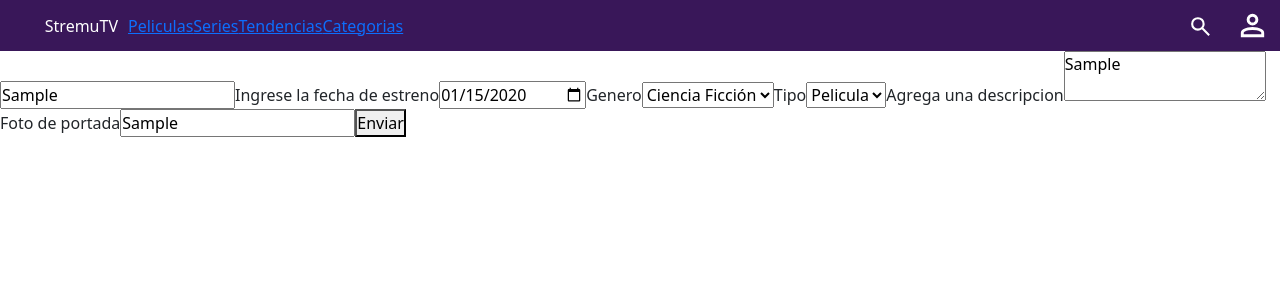
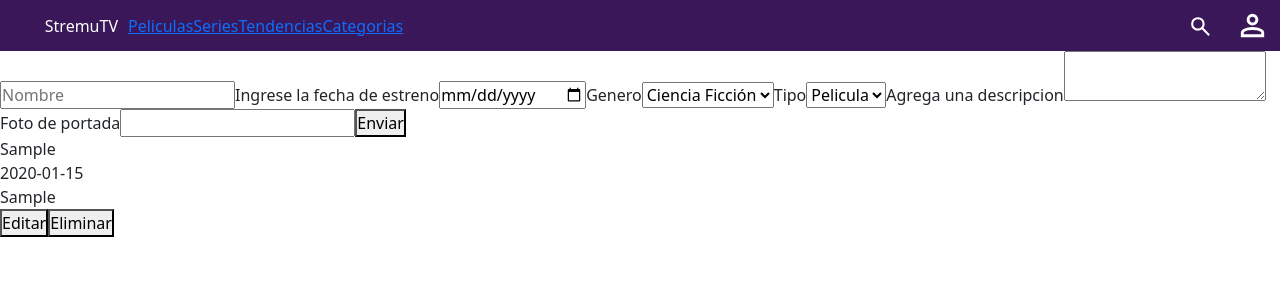
Before and after one commit to elmartuki/StremuTV, a React (Vite) app: page /admin in a window 1280 px wide. Both pictures are taken after typing "Sample", "2020-01-15", "Sample", "Sample" into the empty fields and a click on the button "Enviar". Shown: the top 300 px of the page. Built offline with nearby package versions, Linux system fonts and the light colour scheme.

Commit message:
feat(crud-peliculas): Implementamos la versión funcional básica de editar y eliminar en el CRUD

```diff
--- a/src/pages/AdminPage.jsx
+++ b/src/pages/AdminPage.jsx
@@ -1,5 +1,8 @@
-import React, { use, useState } from "react";
-import { guardarEnLocalStorage } from "../utils/localStorage";
+import React, { useEffect, useState } from "react";
+import {
+  guardarEnLocalStorage,
+  obtenerDelLocalStorage,
+} from "../utils/localStorage";
 
 export default function AdminPage() {
   const [nombre, setNombre] = useState("");
@@ -9,18 +12,69 @@ export default function AdminPage() {
   const [descripcion, setDescripcion] = useState("");
   const [url, setURL] = useState("");
 
-  const data = {
-    nombre: nombre,
-    fecha: fecha,
-    genero: genero,
-    tipo: tipo,
-    descripcion: descripcion,
-    url: url,
-  };
+  const [movieList, setMovieList] = useState([]);
+  const [editMovie, setEditMovie] = useState(null);
+
+  useEffect(() => {
+    const moviesList = obtenerDelLocalStorage("crudPeliculas", []);
+    setMovieList(moviesList);
+  }, []);
+
+  useEffect(() => {
+    guardarEnLocalStorage("crudPeliculas", movieList);
+  }, [movieList]);
+
   function obtenerDatos(e) {
     e.preventDefault();
+    const data = {
+      id: editMovie ? editMovie : Date.now(),
+      nombre,
+      fecha,
+      genero,
+      tipo,
+      descripcion,
+      url,
+    };
 
-    guardarEnLocalStorage("crudPeliculas",data)
+    if (editMovie) {
+      const updatedMovieList = movieList.map((movie) => {
+        return movie.id === editMovie ? data : movie;
+      });
+      setMovieList(updatedMovieList);
+      setEditMovie(null);
+    } else {
+      const nuevaLista = [...movieList, data];
+      setMovieList(nuevaLista);
+    }
+
+    setNombre("");
+    setFecha("");
+    setGenero("");
+    setTipo("");
+    setDescripcion("");
+    setURL("");
+  }
+
+  function movieToEdit(movie) {
+    setNombre(movie.nombre);
+    setFecha(movie.fecha);
+    setGenero(movie.genero);
+    setTipo(movie.tipo);
+    setDescripcion(movie.descripcion);
+    setURL(movie.url);
+    setEditMovie(movie.id);
+  }
+
+  function deleteElement(id) {
+    const confirmar = confirm(
+      "Estas seguro que quieres eliminar esta pelicula?"
+    );
+    if (confirmar) {
+      const listadoNuevo = movieList.filter((movie) => {
+        return movie.id !== id;
+      });
+      setMovieList(listadoNuevo);
+    }
   }
 
   return (
@@ -85,6 +139,37 @@ export default function AdminPage() {
         />
         <button>Enviar</button>
       </form>
+
+      <section className="crud-table">
+        {movieList.map((movie) => {
+          const { id, nombre, fecha, genero, tipo, descripcion } = movie;
+          return (
+            <article key={id} className="crud-table">
+              <div>
+                <p>{nombre}</p>
+              </div>
+
+              <div>
+                <p>{fecha}</p>
+              </div>
+              <div>
+                <p>{genero}</p>
+              </div>
+
+              <div>
+                <p>{tipo}</p>
+              </div>
+
+              <div>
+                <p>{descripcion}</p>
+              </div>
+
+              <button onClick={() => movieToEdit(movie)}>Editar</button>
+              <button onClick={() => deleteElement(movie.id)}>Eliminar</button>
+            </article>
+          );
+        })}
+      </section>
     </>
   );
 }
--- a/src/utils/localStorage.js
+++ b/src/utils/localStorage.js
@@ -1,7 +1,5 @@
 export function guardarEnLocalStorage(key, datos) {
-  const datosSaved = obtenerDelLocalStorage(key);
-  const datosUpdated = [...datosSaved, datos];
-  const datosJSON = JSON.stringify(datosUpdated);
+  const datosJSON = JSON.stringify(datos);
   localStorage.setItem(key, datosJSON);
 }
 
```
